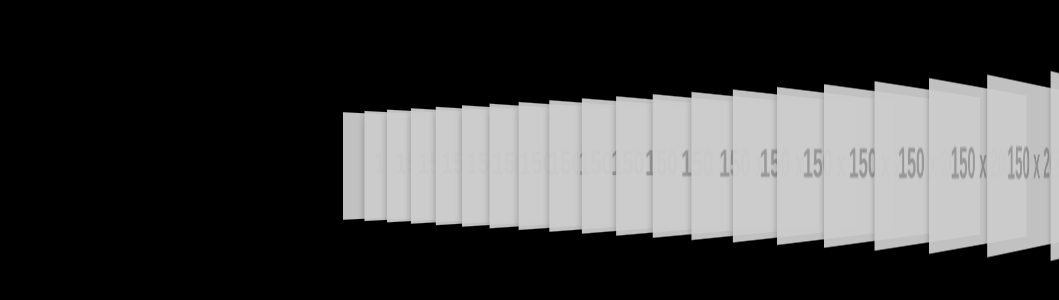
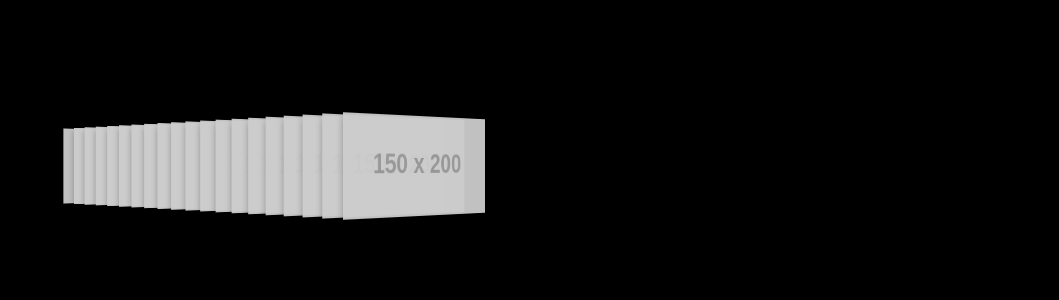
Before and after one commit to jeehubb/remembrance, a plain HTML site: page index.html in a window 1280 px wide. Shown: the part 234-534 px from the top of the page, without its empty margins (221-1280 px from the left). Drawn offline with Linux system fonts and the light colour scheme; placeholder pictures from the web are drawn by us.

Commit message:
Update style.css

```diff
--- a/style.css
+++ b/style.css
@@ -23,7 +23,7 @@ body {
   height: 100px;
   object-fit: cover;
   box-shadow: 0 4px 8px rgba(0,0,0,0.3);
-  transform: translateZ(calc(var(--i) * 30px));
+  transform: translateZ(calc(var(--i) * -30px));
   opacity: 0.95;
 }
 
```
